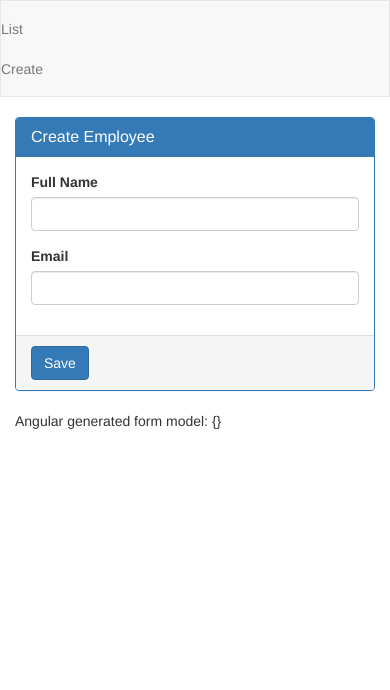
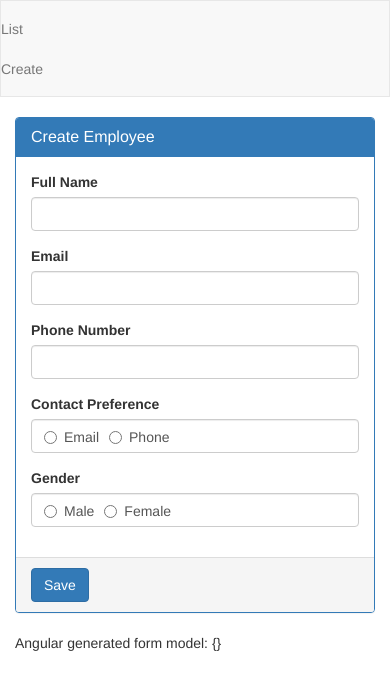
Before and after one commit to premrajah/AngularCRUD, an Angular app: page /create in a window 390 px wide. Shown: the top 690 px of the page. Built offline with nearby package versions, Linux system fonts and the light colour scheme.

Commit message:
added contactPreference, gender and phonenumber fields to the form

```diff
--- a/src/app/employees/create-employee.component.html
+++ b/src/app/employees/create-employee.component.html
@@ -9,10 +9,46 @@
         <label for="fullName">Full Name</label>
         <input type="text" id="fullName" [(ngModel)]="fullName" name="fullName" class="form-control">
       </div>
+
       <div class="form-group">
         <label for="email">Email</label>
         <input type="text" id="email" [(ngModel)]="email" name="email" class="form-control">
       </div>
+
+      <div class="form-group">
+        <label for="phoneNumber">Phone Number</label>
+        <input type="text" id="phoneNumber" [(ngModel)]="phoneNumber" name="phoneNumber" class="form-control">
+      </div>
+
+      <div class="form-group">
+        <label>Contact Preference</label>
+        <div class="form-control">
+          <label class="radio-inline">
+              <input type="radio" name="contactPreference" value="email" [(ngModel)]="contactPreference">
+              Email
+          </label>
+          <label class="radio-inline">
+              <input type="radio" name="contactPreference" value="phone" [(ngModel)]="contactPreference">
+              Phone
+          </label>
+        </div>
+      </div>
+
+      <div class="form-group">
+        <label>Gender</label>
+        <div class="form-control">
+          <label class="radio-inline">
+            <input type="radio" value="male" name="gender" [(ngModel)]="gender">
+            Male
+          </label>
+          <label class="radio-inline">
+            <input type="radio" value="female" name="gender" [(ngModel)]="gender">
+            Female
+          </label>
+        </div>
+      </div>
+
+
     </div>
 
     <div class="panel-footer">
```
